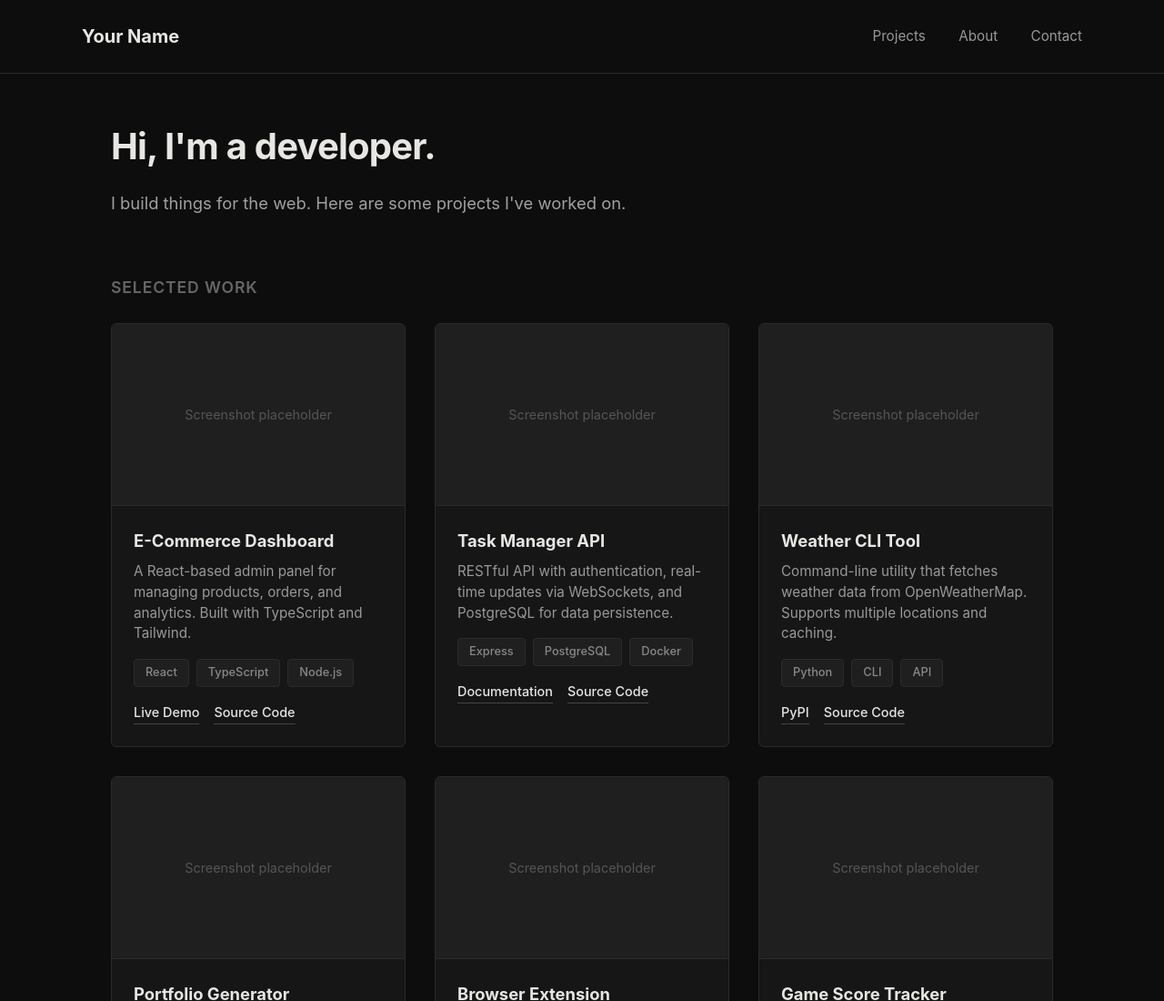
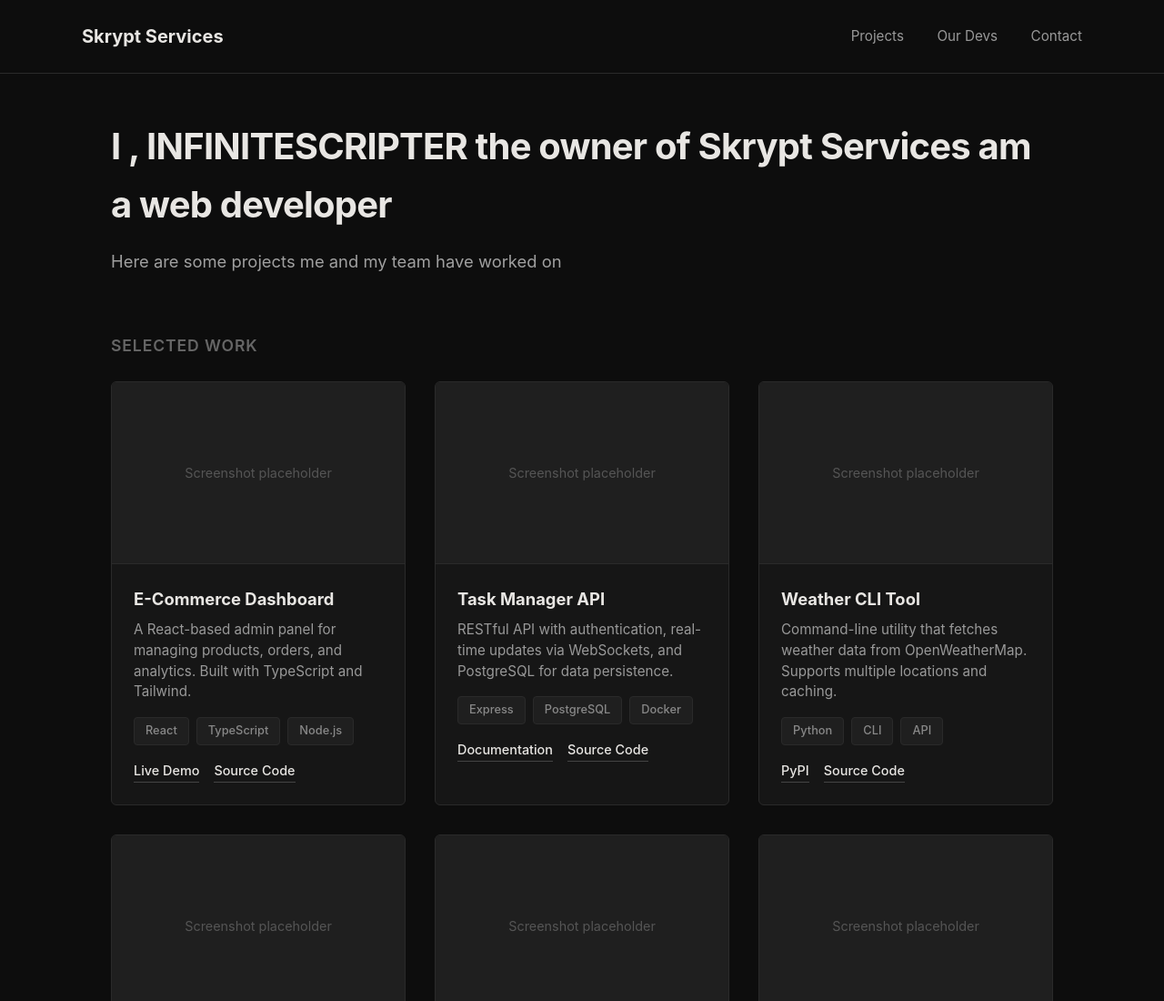
Before and after one commit to 467riguy1/467riguy1.github.io, a plain HTML site: page index.html in a window 1280 px wide. Shown: the top 1100 px of the page at 91% size. Drawn offline with Linux system fonts and the light colour scheme.

Commit message:
Update index.html

```diff
--- a/index.html
+++ b/index.html
@@ -3,7 +3,7 @@
 <head>
     <meta charset="UTF-8">
     <meta name="viewport" content="width=device-width, initial-scale=1.0">
-    <title>Portfolio</title>
+    <title>Skrypt Services</title>
     <style>
         * {
             margin: 0;
@@ -213,10 +213,10 @@
 <body>
     <header>
         <nav>
-            <a href="#" class="logo">Your Name</a>
+            <a href="#" class="logo">Skrypt Services</a>
             <div class="nav-links">
                 <a href="#projects">Projects</a>
-                <a href="#about">About</a>
+                <a href="#about">Our Devs</a>
                 <a href="#contact">Contact</a>
             </div>
         </nav>
@@ -224,8 +224,8 @@
 
     <main>
         <section class="intro">
-            <h1>Hi, I'm a developer.</h1>
-            <p>I build things for the web. Here are some projects I've worked on.</p>
+            <h1>I , INFINITESCRIPTER the owner of Skrypt Services am a web developer</h1>
+            <p>Here are some projects me and my team have worked on</p>
         </section>
 
         <section id="projects">
```
